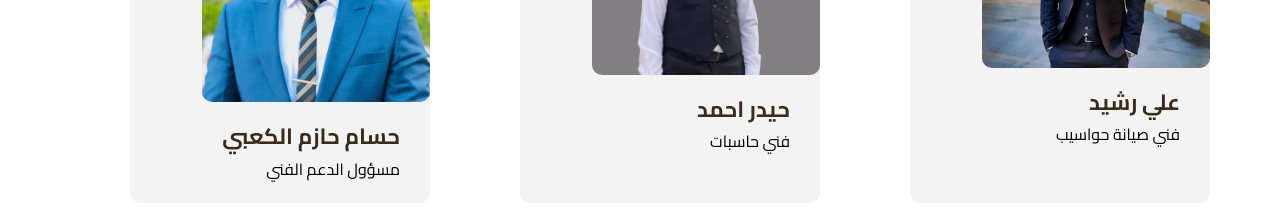
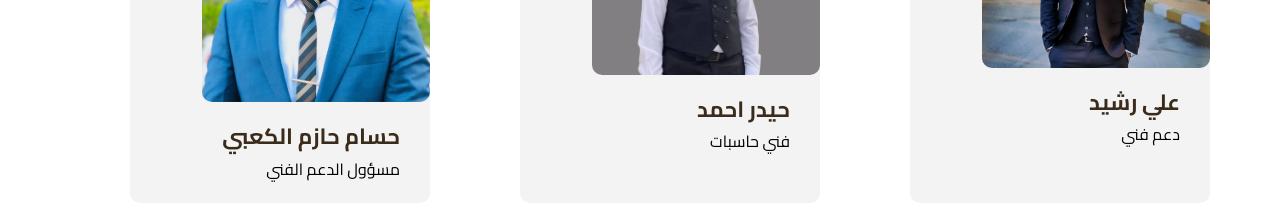
Before and after one commit to PilotMuhammed/Al-Qimma, a plain HTML site: page index.html in a window 1280 px wide. Shown: the part 3960-4175 px from the top of the page. Drawn offline with Linux system fonts and the light colour scheme.

```diff
--- a/index.html
+++ b/index.html
@@ -238,7 +238,7 @@
           </div>
           <div class="info">
             <h3>علي رشيد</h3>
-            <p> فني صيانة حواسيب</p>
+            <p> دعم فني  </p>
           </div>
         </div>
         <div class="box">
```
